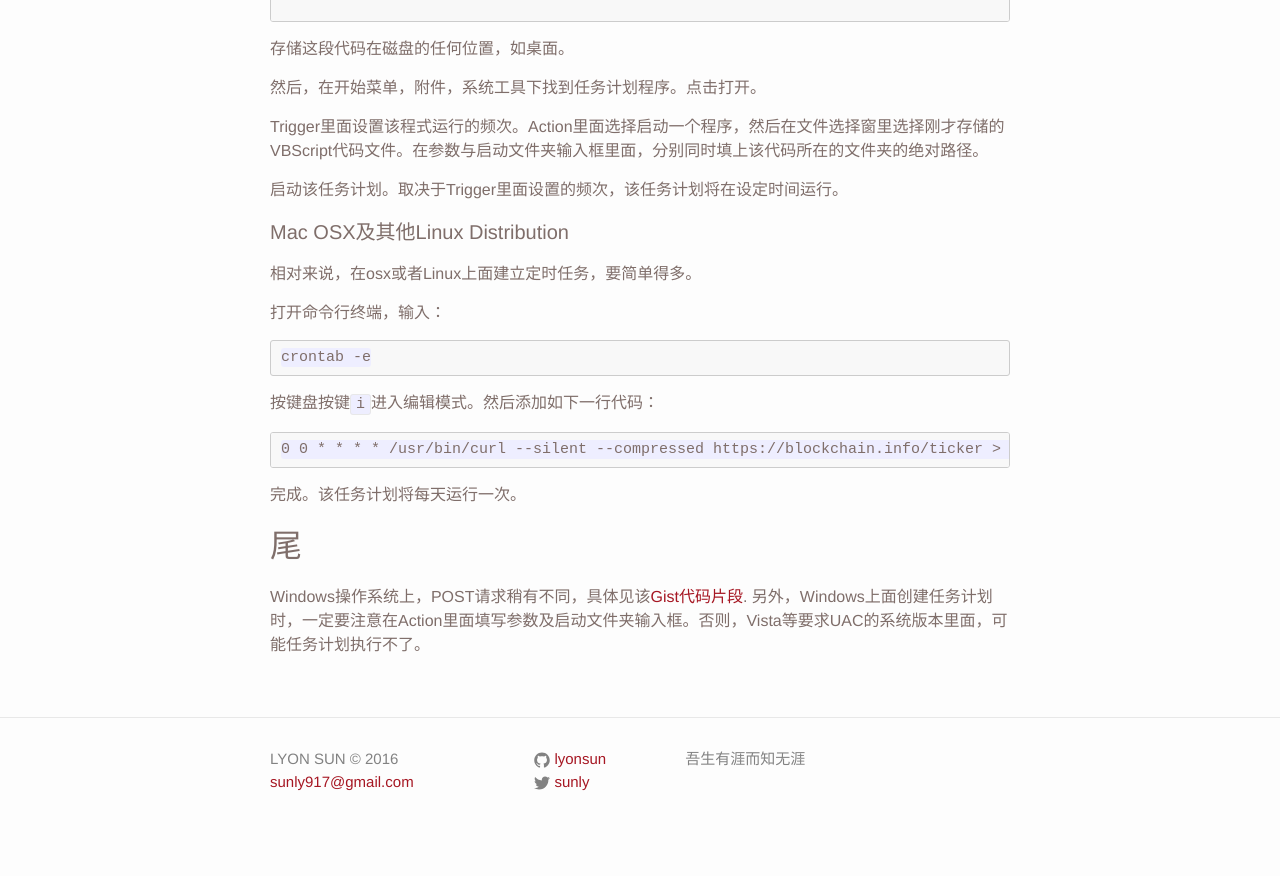
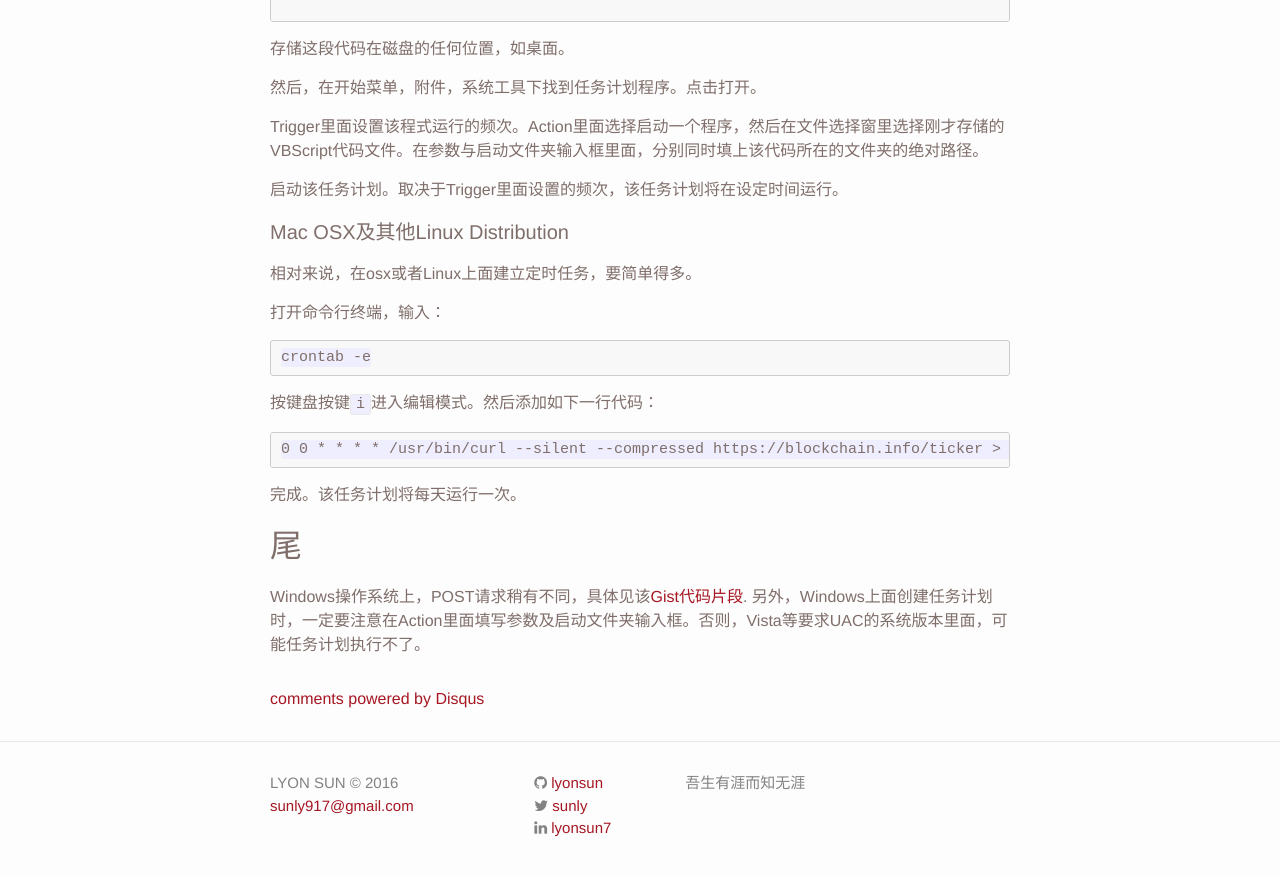
Before and after one commit to lyonsun/jekyll-blog, a Jekyll site: the page built from _posts/2015-03-03-create-cron-jobs-on-different-operating-systems.markdown, in a window 1280 px wide and 900 px high, scrolled down 1424 px. Shown: the top 876 px of the window. Built offline with Jekyll 4.4.1, drawn with Linux system fonts in a browser that asks for light colours; Markdown is read by kramdown in place of the engine named in the settings; comment, search, counter and statistics services are not loaded; before the commit the page ends 2277 px from its top, so only the background shows below that.

Commit message:
add linkedin and disqus.

```diff
--- a/_config.yml
+++ b/_config.yml
@@ -5,11 +5,17 @@ description: > # this means to ignore newlines until "baseurl:"
   吾生有涯而知无涯
 baseurl: "" # the subpath of your site, e.g. /blog/
 url: "http://lyonsun.github.io" # the base hostname & protocol for your site
+
+# Gem settings
+gems: [jekyll-paginate]
+
+# Social settings
 twitter_username: sunly
+linkedin_username: lyonsun7
 github_username:  lyonsun
+disqus_shortname:  lyonsun
 
 # Build settings
 markdown: redcarpet
 highlighter: pygments
-gems: ['jekyll-paginate']
 paginate: 1
--- a/_includes/footer.html
+++ b/_includes/footer.html
@@ -14,13 +14,8 @@
         <ul class="social-media-list">
           {% if site.github_username %}
           <li>
+            {% icon fa-github %}
             <a href="https://github.com/{{ site.github_username }}">
-              <span class="icon  icon--github">
-                <svg viewBox="0 0 16 16">
-                  <path fill="#828282" d="M7.999,0.431c-4.285,0-7.76,3.474-7.76,7.761 c0,3.428,2.223,6.337,5.307,7.363c0.388,0.071,0.53-0.168,0.53-0.374c0-0.184-0.007-0.672-0.01-1.32 c-2.159,0.469-2.614-1.04-2.614-1.04c-0.353-0.896-0.862-1.135-0.862-1.135c-0.705-0.481,0.053-0.472,0.053-0.472 c0.779,0.055,1.189,0.8,1.189,0.8c0.692,1.186,1.816,0.843,2.258,0.645c0.071-0.502,0.271-0.843,0.493-1.037 C4.86,11.425,3.049,10.76,3.049,7.786c0-0.847,0.302-1.54,0.799-2.082C3.768,5.507,3.501,4.718,3.924,3.65 c0,0,0.652-0.209,2.134,0.796C6.677,4.273,7.34,4.187,8,4.184c0.659,0.003,1.323,0.089,1.943,0.261 c1.482-1.004,2.132-0.796,2.132-0.796c0.423,1.068,0.157,1.857,0.077,2.054c0.497,0.542,0.798,1.235,0.798,2.082 c0,2.981-1.814,3.637-3.543,3.829c0.279,0.24,0.527,0.713,0.527,1.437c0,1.037-0.01,1.874-0.01,2.129 c0,0.208,0.14,0.449,0.534,0.373c3.081-1.028,5.302-3.935,5.302-7.362C15.76,3.906,12.285,0.431,7.999,0.431z"/>
-                </svg>
-              </span>
-
               <span class="username">{{ site.github_username }}</span>
             </a>
           </li>
@@ -28,15 +23,18 @@
 
           {% if site.twitter_username %}
           <li>
+            {% icon fa-twitter %}
             <a href="https://twitter.com/{{ site.twitter_username }}">
-              <span class="icon  icon--twitter">
-                <svg viewBox="0 0 16 16">
-                  <path fill="#828282" d="M15.969,3.058c-0.586,0.26-1.217,0.436-1.878,0.515c0.675-0.405,1.194-1.045,1.438-1.809
-                  c-0.632,0.375-1.332,0.647-2.076,0.793c-0.596-0.636-1.446-1.033-2.387-1.033c-1.806,0-3.27,1.464-3.27,3.27 c0,0.256,0.029,0.506,0.085,0.745C5.163,5.404,2.753,4.102,1.14,2.124C0.859,2.607,0.698,3.168,0.698,3.767 c0,1.134,0.577,2.135,1.455,2.722C1.616,6.472,1.112,6.325,0.671,6.08c0,0.014,0,0.027,0,0.041c0,1.584,1.127,2.906,2.623,3.206 C3.02,9.402,2.731,9.442,2.433,9.442c-0.211,0-0.416-0.021-0.615-0.059c0.416,1.299,1.624,2.245,3.055,2.271 c-1.119,0.877-2.529,1.4-4.061,1.4c-0.264,0-0.524-0.015-0.78-0.046c1.447,0.928,3.166,1.469,5.013,1.469 c6.015,0,9.304-4.983,9.304-9.304c0-0.142-0.003-0.283-0.009-0.423C14.976,4.29,15.531,3.714,15.969,3.058z"/>
-                </svg>
-              </span>
+              <span class="username">{{ site.twitter_username }}</span>
+            </a>
+          </li>
+          {% endif %}
 
-              <span class="username">{{ site.twitter_username }}</span>
+          {% if site.linkedin_username %}
+          <li>
+            {% icon fa-linkedin %}
+            <a href="https://linkedin.com/in/{{ site.linkedin_username }}">
+              <span class="username">{{ site.linkedin_username }}</span>
             </a>
           </li>
           {% endif %}
--- a/_layouts/post.html
+++ b/_layouts/post.html
@@ -12,4 +12,23 @@ layout: default
     {{ content }}
   </article>
 
+  {% if page.comments %}
+  <div id="disqus_thread"></div>
+      <script type="text/javascript">
+          /* * * CONFIGURATION VARIABLES: EDIT BEFORE PASTING INTO YOUR WEBPAGE * * */
+          var disqus_shortname = '{{ site.disqus_shortname }}'; // required: replace example with your forum shortname
+          // var disqus_developer = 1; // Comment out when the site is live
+          var disqus_identifier = "{{ page.url }}";
+
+          /* * * DON'T EDIT BELOW THIS LINE * * */
+          (function() {
+              var dsq = document.createElement('script'); dsq.type = 'text/javascript'; dsq.async = true;
+              dsq.src = '//' + disqus_shortname + '.disqus.com/embed.js';
+              (document.getElementsByTagName('head')[0] || document.getElementsByTagName('body')[0]).appendChild(dsq);
+          })();
+      </script>
+      <noscript>Please enable JavaScript to view the <a href="http://disqus.com/?ref_noscript">comments powered by Disqus.</a></noscript>
+      <a href="http://disqus.com" class="dsq-brlink">comments powered by <span class="logo-disqus">Disqus</span></a>
+  {% endif %}
+
 </div>
```
